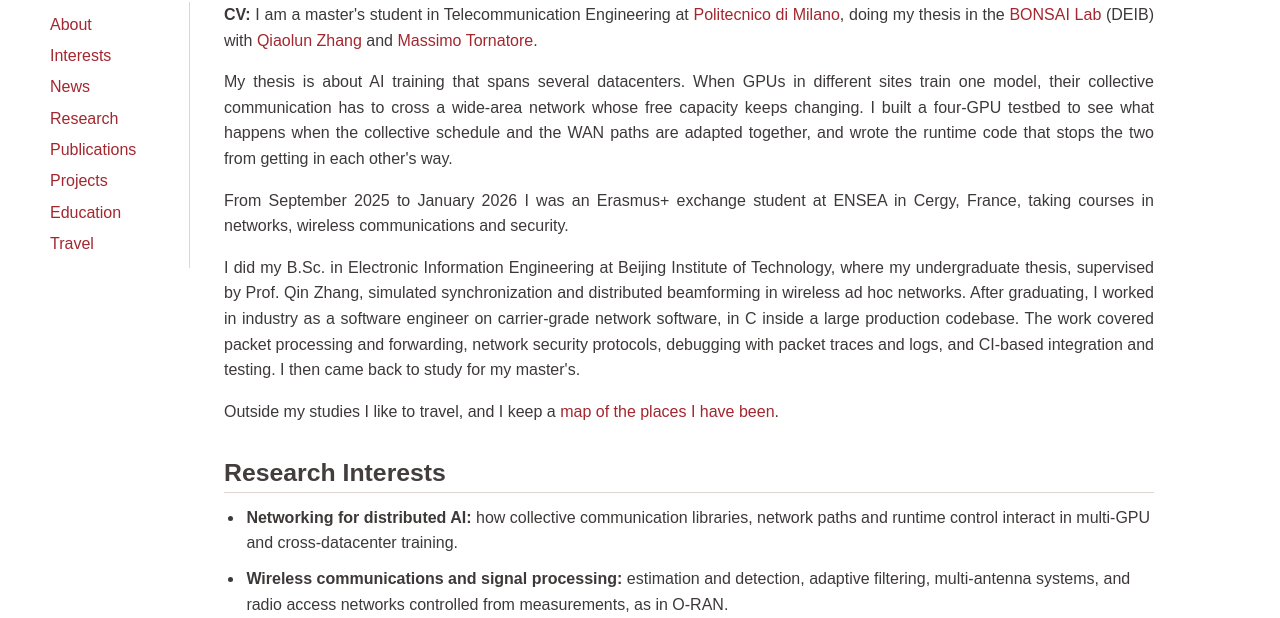
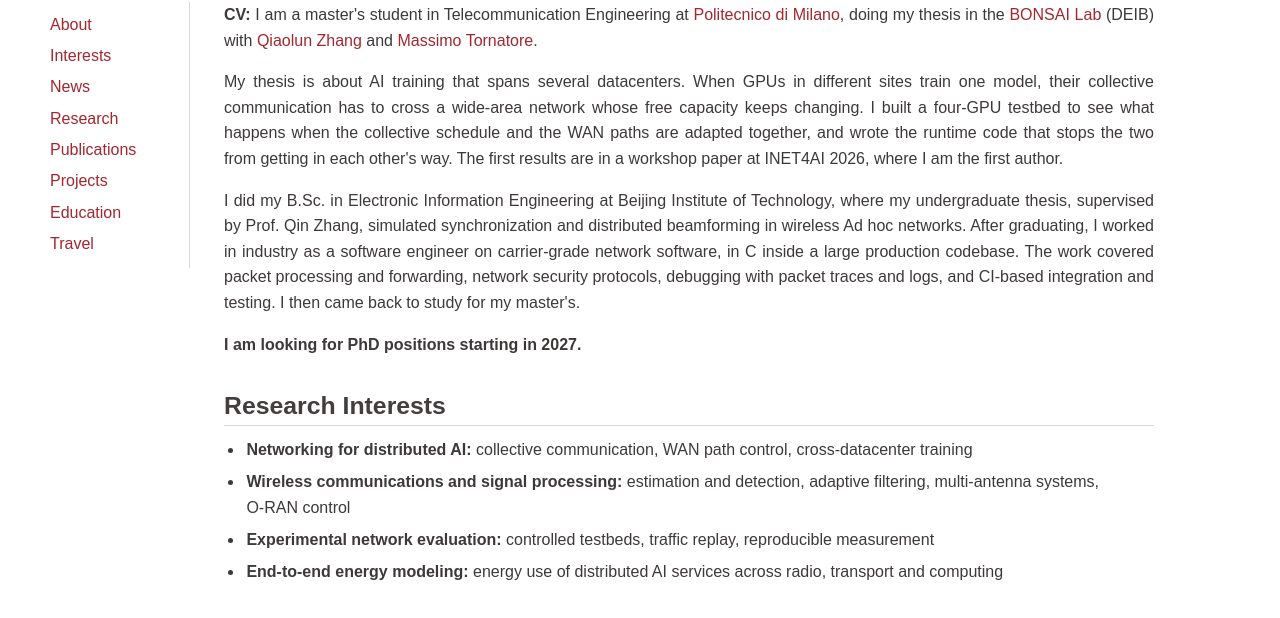
Before and after one commit to ArnoChanPolimi/ArnoChanPolimi.github.io, a plain HTML site: page index.html in a window 1280 px wide. Shown: the part 334-952 px from the top of the page. Drawn offline with Linux system fonts and the light colour scheme.

Commit message:
Shorten About and research interests, add PhD line and local paper link

```diff
--- a/index.html
+++ b/index.html
@@ -63,6 +63,8 @@
     .orcid-inline { display:inline-block; margin-left:.22em; vertical-align:-.12em; line-height:0; }
     .orcid-inline svg { width:.95em; height:.95em; }
     .doi-note { color:var(--muted); }
+    .doi-note + .local-only::before { content:' · '; color:var(--muted); }
+    .interests li { margin-bottom:.4rem; }
     @media (max-width:760px) {
       .intro p,.news li,.research-description p,.project > div:nth-child(2) { text-align:left; hyphens:auto; }
       .page { width:min(100% - 32px,640px); padding-top:28px; }
@@ -109,20 +111,19 @@
         <section id="about">
           <div class="intro">
             <p><strong>CV:</strong> I am a master's student in Telecommunication Engineering at <a href="https://www.polimi.it/" target="_blank" rel="noopener noreferrer">Politecnico di Milano</a>, doing my thesis in the <a href="https://www.bonsai.deib.polimi.it/" target="_blank" rel="noopener noreferrer">BONSAI Lab</a> (DEIB) with <a href="https://qiaolunzhang.github.io/" target="_blank" rel="noopener noreferrer">Qiaolun Zhang</a> and <a href="https://tornatore.faculty.polimi.it/" target="_blank" rel="noopener noreferrer">Massimo Tornatore</a>.</p>
-            <p>My thesis is about AI training that spans several datacenters. When GPUs in different sites train one model, their collective communication has to cross a wide-area network whose free capacity keeps changing. I built a four-GPU testbed to see what happens when the collective schedule and the WAN paths are adapted together, and wrote the runtime code that stops the two from getting in each other's way.</p>
-            <p>From September 2025 to January 2026 I was an Erasmus+ exchange student at ENSEA in Cergy, France, taking courses in networks, wireless communications and security.</p>
-            <p>I did my B.Sc. in Electronic Information Engineering at Beijing Institute of Technology, where my undergraduate thesis, supervised by Prof. Qin Zhang, simulated synchronization and distributed beamforming in wireless ad hoc networks. After graduating, I worked in industry as a software engineer on carrier-grade network software, in C inside a large production codebase. The work covered packet processing and forwarding, network security protocols, debugging with packet traces and logs, and CI-based integration and testing. I then came back to study for my master's.</p>
-            <p>Outside my studies I like to travel, and I keep a <a href="https://arnochanpolimi.github.io/HongersTravelMapRecordings/" target="_blank" rel="noopener noreferrer">map of the places I have been</a>.</p>
+            <p>My thesis is about AI training that spans several datacenters. When GPUs in different sites train one model, their collective communication has to cross a wide-area network whose free capacity keeps changing. I built a four-GPU testbed to see what happens when the collective schedule and the WAN paths are adapted together, and wrote the runtime code that stops the two from getting in each other's way. The first results are in a workshop paper at INET4AI 2026, where I am the first author.</p>
+            <p>I did my B.Sc. in Electronic Information Engineering at Beijing Institute of Technology, where my undergraduate thesis, supervised by Prof. Qin Zhang, simulated synchronization and distributed beamforming in wireless Ad hoc networks. After graduating, I worked in industry as a software engineer on carrier-grade network software, in C inside a large production codebase. The work covered packet processing and forwarding, network security protocols, debugging with packet traces and logs, and CI-based integration and testing. I then came back to study for my master's.</p>
+            <p><strong>I am looking for PhD positions starting in 2027.</strong></p>
           </div>
         </section>
 
         <section id="interests" class="interests">
           <h2>Research Interests</h2>
           <ul>
-            <li><strong>Networking for distributed AI:</strong> how collective communication libraries, network paths and runtime control interact in multi-GPU and cross-datacenter training.</li>
-            <li><strong>Wireless communications and signal processing:</strong> estimation and detection, adaptive filtering, multi-antenna systems, and radio access networks controlled from measurements, as in O-RAN.</li>
-            <li><strong>Experimental network evaluation:</strong> testbeds where bandwidth, delay and background traffic are under control, and where every result can be traced back to the configuration that produced it.</li>
-            <li><strong>End-to-end energy modeling:</strong> how much energy a distributed AI service uses across radio, transport and computing, and models that still hold when resources are shared and the load changes.</li>
+            <li><strong>Networking for distributed AI:</strong> collective communication, WAN path control, cross-datacenter training</li>
+            <li><strong>Wireless communications and signal processing:</strong> estimation and detection, adaptive filtering, multi-antenna systems, O&#8209;RAN control</li>
+            <li><strong>Experimental network evaluation:</strong> controlled testbeds, traffic replay, reproducible measurement</li>
+            <li><strong>End-to-end energy modeling:</strong> energy use of distributed AI services across radio, transport and computing</li>
           </ul>
         </section>
 
@@ -155,7 +156,7 @@
             <div class="publication-title">An Experimental Testbed for Joint CCL Re-optimization and WAN Re-routing in Cross-Datacenter Training</div>
             <div class="pub-authors"><strong>Hong Chen</strong><a class="orcid-inline" href="https://orcid.org/0009-0005-2135-3301" target="_blank" rel="noopener noreferrer" aria-label="Hong Chen's ORCID profile (opens in a new tab)" title="ORCID 0009-0005-2135-3301"><svg viewBox="0 0 24 24" aria-hidden="true" focusable="false"><circle cx="12" cy="12" r="12" fill="#a6ce39"/><circle cx="6.9" cy="6.7" r="1.05" fill="#fff"/><path fill="#fff" d="M6 9h1.8v10H6zM10 5.8h4.4c4.1 0 6.1 2.7 6.1 6.6s-2.3 6.6-6.2 6.6H10V5.8zm1.8 1.7v9.8h2.4c3 0 4.5-1.8 4.5-4.9 0-3-1.5-4.9-4.5-4.9h-2.4z"/></svg></a>, Hao Zhou, Michele Ferrero, et al.</div>
             <div class="meta">INET4AI 2026, 2nd Workshop on Inter-networking Challenges for AI, co-located with ACM CoNEXT 2026, Utrecht. First author.</div>
-            <div class="links"><a href="https://doi.org/10.1145/3843193.3857211" target="_blank" rel="noopener noreferrer">DOI: 10.1145/3843193.3857211</a> <span class="doi-note">(expected to be published after the conference)</span></div>
+            <div class="links"><a href="https://doi.org/10.1145/3843193.3857211" target="_blank" rel="noopener noreferrer">DOI: 10.1145/3843193.3857211</a> <span class="doi-note">(expected to be published after the conference)</span><a class="local-only" href="papers/INET4AI_2026_Camera_Ready.pdf" target="_blank" hidden>PDF</a></div>
           </div>
         </section>
 
@@ -180,11 +181,12 @@
         <section id="travel">
           <h2>Travel</h2>
           <p>I keep this map as a record of the places I have visited.</p>
-          <p class="travel-link"><a href="https://arnochanpolimi.github.io/HongersTravelMapRecordings/" target="_blank" rel="noopener noreferrer">Open my travel map</a> · <a href="https://clustrmaps.com/site/1c676" target="_blank" rel="noopener noreferrer">Visitor record</a></p>
+          <p class="travel-link"><a href="https://arnochanpolimi.github.io/HongersTravelMapRecordings/" target="_blank" rel="noopener noreferrer">Open my travel map</a></p>
         </section>
         <footer><p>The easiest way to reach me is by <a href="mailto:hong1.chen@mail.polimi.it">email</a>.</p><p>Last updated November 2026 · Hong Chen</p></footer>
       </div>
     </div>
   </main>
+  <script>if (location.protocol === 'file:') document.querySelectorAll('.local-only').forEach(function (a) { a.hidden = false; });</script>
 </body>
 </html>
```
Also changed, not shown: 1 other file.
